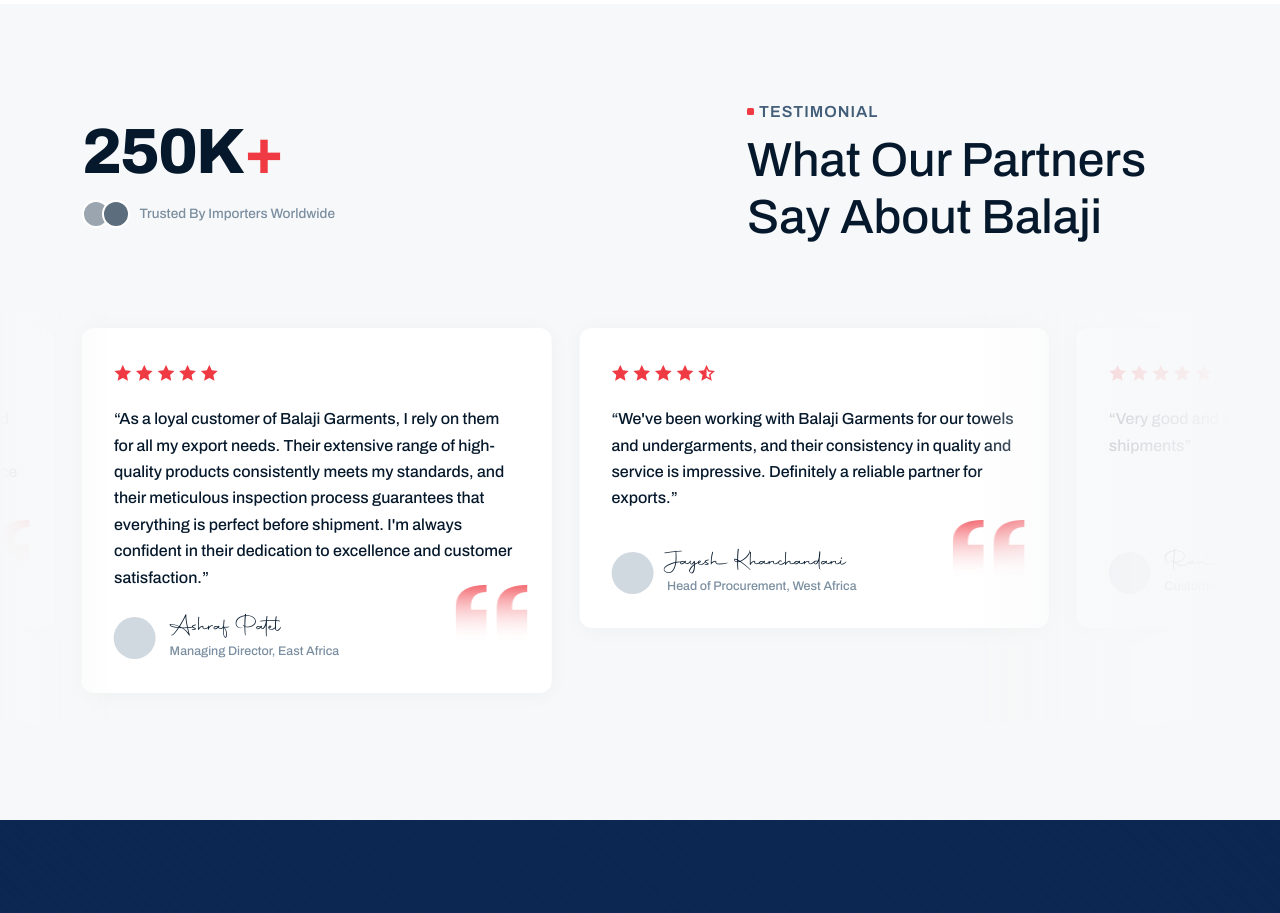
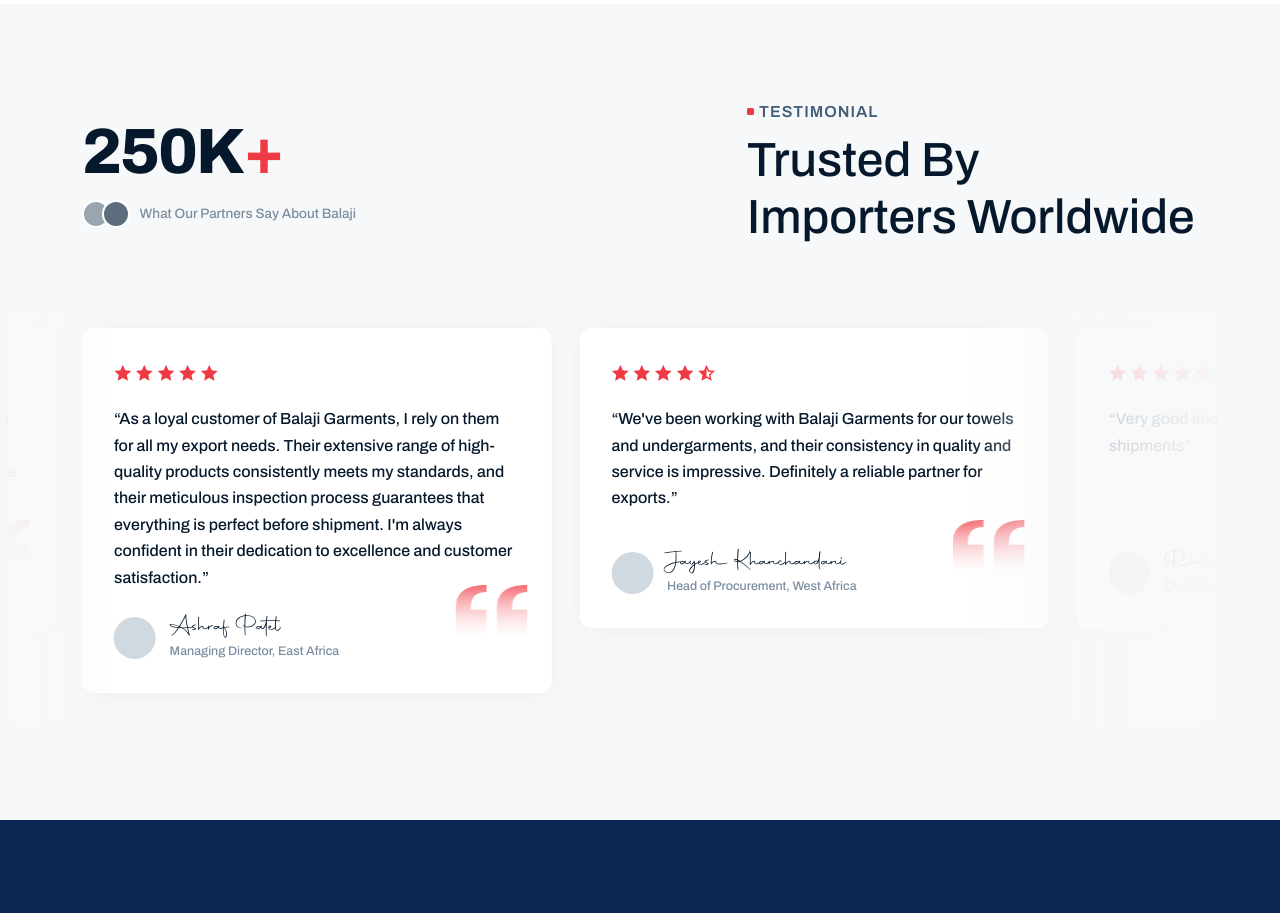
Before and after one commit to Mrinmoy03/balaji-expoters, a website: page index.html in a window 1280 px wide. Shown: the part 7500-8413 px from the top of the page. Drawn offline with nearby package versions, Linux system fonts and the light colour scheme; files that its build step writes are made by us from their sources; files whose address does not match are found by name.

Commit message:
Add files via upload

```diff
--- a/index.html
+++ b/index.html
@@ -1023,13 +1023,14 @@
                                 <div class="trust-avatar" style="background-color:#9aa5b0;"></div>
                                 <div class="trust-avatar" style="background-color:#5c6e7e;"></div>
                             </div>
-                            <span class="trust-label">Trusted By Importers Worldwide</span>
+
+                            <span class="trust-label">What Our Partners Say About Balaji</span>
                         </div>
                     </div>
                     <!-- Right: Label + Heading -->
                     <div class="col-lg-5 offset-lg-3" data-aos="fade-up" data-aos-delay="100">
                         <p class="section-label mb-2">Testimonial</p>
-                        <h2 class="section-heading mb-0">What Our Partners Say About Balaji</h2>
+                        <h2 class="section-heading mb-0">Trusted By Importers Worldwide</h2>
                     </div>
                 </div>
 
```
Also changed, not shown: about.html (+2 -2 lines).
